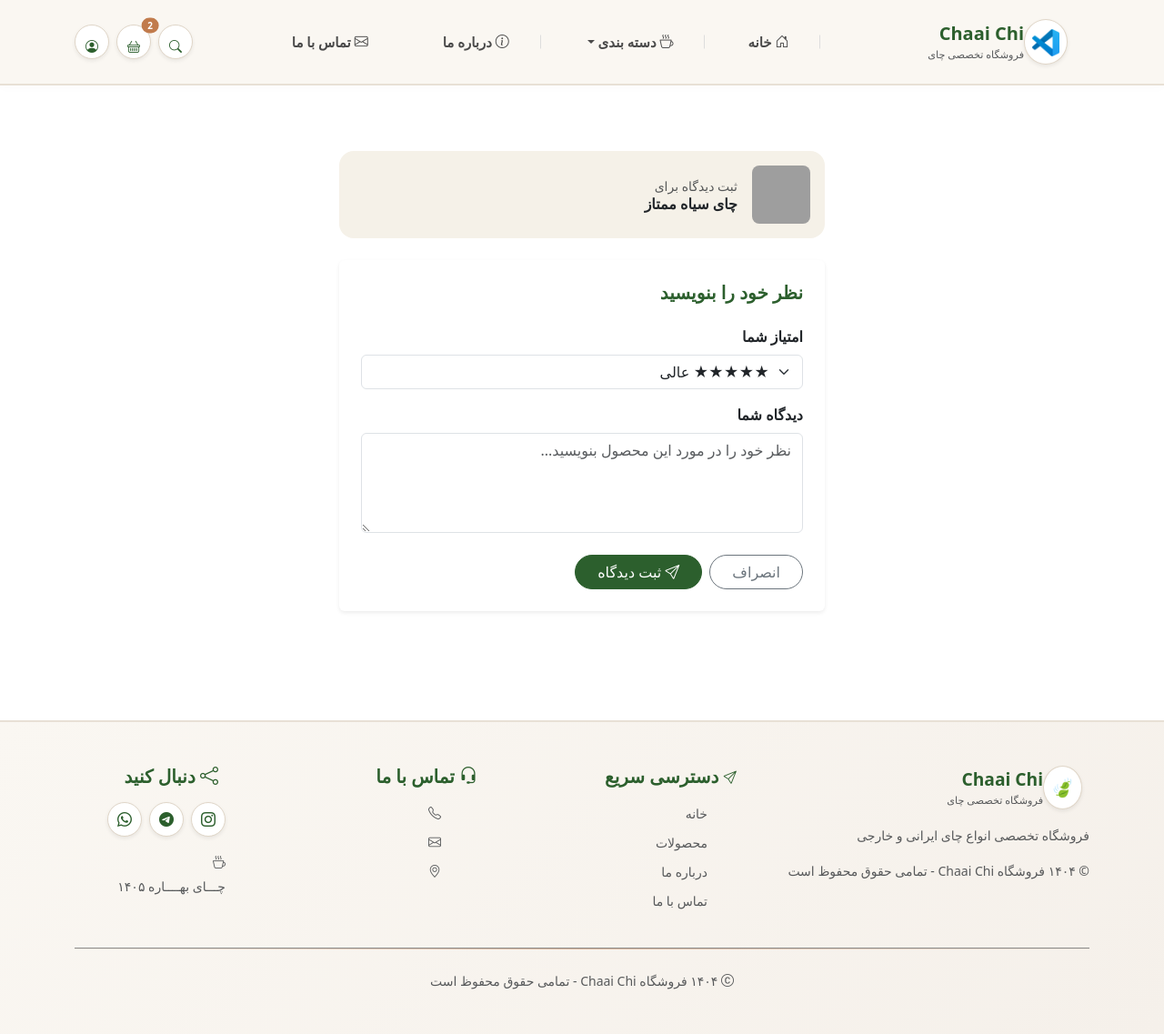
After one commit to Taranemp/chaaichi-store, a Django app: page /review/product/9/submit/ in a window 1280 px wide. The commit adds this page. Shown: the whole page at 91% size. Run offline with Django 5.2, Linux system fonts and the light colour scheme; a user stored in the database is signed in; data comes from the database, SQL or seed files in the repository; both versions use the stored data as it was after the commit; parts of the project's set-up code (start-up, migrations or seed data) failed here and were passed over; some libraries are stand-ins or nearby versions; grey boxes are pictures that could not be loaded.

Commit message:
add review to product-detail page

```diff
--- a/core/urls.py
+++ b/core/urls.py
@@ -16,6 +16,7 @@ urlpatterns = [
     path('order/', include('order.urls')),
     path('cart/', include('cart.urls')),
     path('dashboard/', include('dashboard.urls')),
+    path('review/', include('review.urls', namespace='review')),
 
 ]
 
--- a/review/forms.py
+++ b/review/forms.py
@@ -3,11 +3,24 @@ from .models import Review, ReviewStatusType
 
 
 class SubmitReviewForm(forms.ModelForm):
+    # چون فیلد rate تو مدل یه IntegerField ساده‌ست (بدون choices)،
+    # باید صریحاً choices رو اینجا تعریف کنیم وگرنه ویجت Select خالی می‌مونه
+    rate = forms.ChoiceField(
+        choices=[
+            (5, "★★★★★ عالی"),
+            (4, "★★★★ خوب"),
+            (3, "★★★ متوسط"),
+            (2, "★★ ضعیف"),
+            (1, "★ بسیار ضعیف"),
+        ],
+        widget=forms.Select(attrs={'class': 'form-select'}),
+        label="امتیاز شما",
+    )
+
     class Meta:
         model = Review
         fields = ['rate', 'comment']
         widgets = {
-            'rate': forms.Select(attrs={'class': 'form-select'}),
             'comment': forms.Textarea(attrs={
                 'class': 'form-control',
                 'rows': 4,
@@ -28,7 +41,6 @@ class SubmitReviewForm(forms.ModelForm):
         self.product = kwargs.pop('product', None)
         super().__init__(*args, **kwargs)
 
-        self.fields['rate'].widget.attrs['class'] = 'form-select'
         self.fields['comment'].widget.attrs['class'] = 'form-control'
 
     def clean(self):
--- a/review/urls.py
+++ b/review/urls.py
@@ -1,8 +1,8 @@
-from django.urls import path,re_path
-from . import views
+from django.urls import path
+from .views import SubmitReviewView
 
 app_name = "review"
 
 urlpatterns = [
-    path("submit-review/",views.SubmitReviewView.as_view(),name="submit-review")
+    path("product/<int:product_id>/submit/", SubmitReviewView.as_view(), name="submit"),
 ]
--- a/review/views.py
+++ b/review/views.py
@@ -1,7 +1,7 @@
 from django.views.generic import CreateView
 from django.contrib.auth.mixins import LoginRequiredMixin
 from django.contrib import messages
-from django.shortcuts import get_object_or_404, redirect
+from django.shortcuts import get_object_or_404
 from django.urls import reverse_lazy
 from shop.models import Product
 from .forms import SubmitReviewForm
@@ -10,19 +10,31 @@ from .models import Review
 
 class SubmitReviewView(LoginRequiredMixin, CreateView):
     """ارسال نظر برای محصول"""
-    template_name = "review/submit_review.html"
+    template_name = "dashboard/admin/reviews/submit-review.html"
     form_class = SubmitReviewForm
     model = Review
+
+    def get_product(self):
+
+        if not hasattr(self, "_product"):
+            self._product = get_object_or_404(Product, pk=self.kwargs["product_id"])
+        return self._product
 
     def get_form_kwargs(self):
         kwargs = super().get_form_kwargs()
         kwargs['user'] = self.request.user
-        kwargs['product'] = get_object_or_404(Product, pk=self.kwargs['product_id'])
+        kwargs['product'] = self.get_product()
         return kwargs
+
+    def get_context_data(self, **kwargs):
+        context = super().get_context_data(**kwargs)
+        context['product'] = self.get_product()
+        return context
 
     def form_valid(self, form):
         messages.success(self.request, "نظر شما با موفقیت ثبت شد و پس از تایید نمایش داده می‌شود.")
         return super().form_valid(form)
 
     def get_success_url(self):
-        return reverse_lazy('shop:product-detail', kwargs={'slug': self.kwargs['product_slug']})
+
+        return reverse_lazy('shop:product_detail', kwargs={'slug': self.get_product().slug})
--- a/templates/dashboard/admin/home.html
+++ b/templates/dashboard/admin/home.html
@@ -7,7 +7,7 @@
 
 <div class="d-flex justify-content-between align-items-center flex-wrap gap-2 mb-4">
     <div>
-        <h4 class="mb-1 fw-bold">سلام {{ request.user.profile.get_fullname|default:request.user.phone }} 👋</h4>
+        <h4 class="mb-1 fw-bold">سلام {{ request.user.profile.get_fullname|default:request.user.phone }} </h4>
         <span class="text-muted small">خلاصه‌ی وضعیت فروشگاه چایچی امروز</span>
     </div>
     <a href="{% url 'dashboard:admin:orders:order-list' %}" class="btn btn-sm px-3" style="background: var(--clr-forest); color:#fff; border-radius: 10px;">
--- a/templates/dashboard/admin/reviews/review-list.html
+++ b/templates/dashboard/admin/reviews/review-list.html
@@ -116,7 +116,7 @@
                     <th>نظر</th>
                     <th>وضعیت</th>
                     <th>تاریخ</th>
-                    <th class="text-center" style="width: 100px;">عملیات</th>
+                    <th class="text-center" style="width: 100px;">ویرایش</th>
                 </tr>
             </thead>
             <tbody>
--- /dev/null
+++ b/templates/dashboard/admin/reviews/submit-review.html
@@ -0,0 +1,65 @@
+{% extends 'base.html' %}
+{% load static %}
+
+{% block title %}ثبت دیدگاه برای {{ product.title }} - Chaai Chi{% endblock %}
+
+{% block content %}
+<div class="container py-5">
+    <div class="row justify-content-center">
+        <div class="col-lg-6">
+
+            <!-- خلاصه محصول -->
+            <div class="d-flex align-items-center gap-3 mb-4 p-3 rounded-4" style="background:#F5F1E8;">
+                {% if product.image %}
+                <img src="{{ product.image.url }}" alt="{{ product.title }}"
+                     class="rounded-3" style="width:64px; height:64px; object-fit:cover;">
+                {% endif %}
+                <div>
+                    <span class="text-muted small d-block">ثبت دیدگاه برای</span>
+                    <h6 class="mb-0 fw-bold">{{ product.title }}</h6>
+                </div>
+            </div>
+
+            <div class="card border-0 shadow-sm">
+                <div class="card-body p-4">
+                    <h5 class="fw-bold mb-4" style="color:#2c5f2d;">نظر خود را بنویسید</h5>
+
+                    {% if form.non_field_errors %}
+                    <div class="alert alert-danger small">{{ form.non_field_errors|striptags }}</div>
+                    {% endif %}
+
+                    <form method="post" novalidate>
+                        {% csrf_token %}
+
+                        <div class="mb-3">
+                            <label class="form-label fw-semibold" for="{{ form.rate.id_for_label }}">{{ form.rate.label }}</label>
+                            {{ form.rate }}
+                            {% if form.rate.errors %}
+                            <div class="text-danger small mt-1">{{ form.rate.errors|striptags }}</div>
+                            {% endif %}
+                        </div>
+
+                        <div class="mb-3">
+                            <label class="form-label fw-semibold" for="{{ form.comment.id_for_label }}">دیدگاه شما</label>
+                            {{ form.comment }}
+                            {% if form.comment.errors %}
+                            <div class="text-danger small mt-1">{{ form.comment.errors|striptags }}</div>
+                            {% endif %}
+                        </div>
+
+                        <div class="d-flex gap-2 mt-4">
+                            <a href="{% url 'shop:product_detail' product.slug %}" class="btn btn-outline-secondary rounded-pill px-4">
+                                انصراف
+                            </a>
+                            <button type="submit" class="btn btn-primary rounded-pill px-4">
+                                <i class="bi bi-send"></i> ثبت دیدگاه
+                            </button>
+                        </div>
+                    </form>
+                </div>
+            </div>
+
+        </div>
+    </div>
+</div>
+{% endblock %}
```
Also changed, not shown: dashboard/admin/views/reviews.py (+11 -4 lines), shop/views.py (+17 -1 lines), templates/shop/product-detail.html (+90 -0 lines), db.sqlite3.
